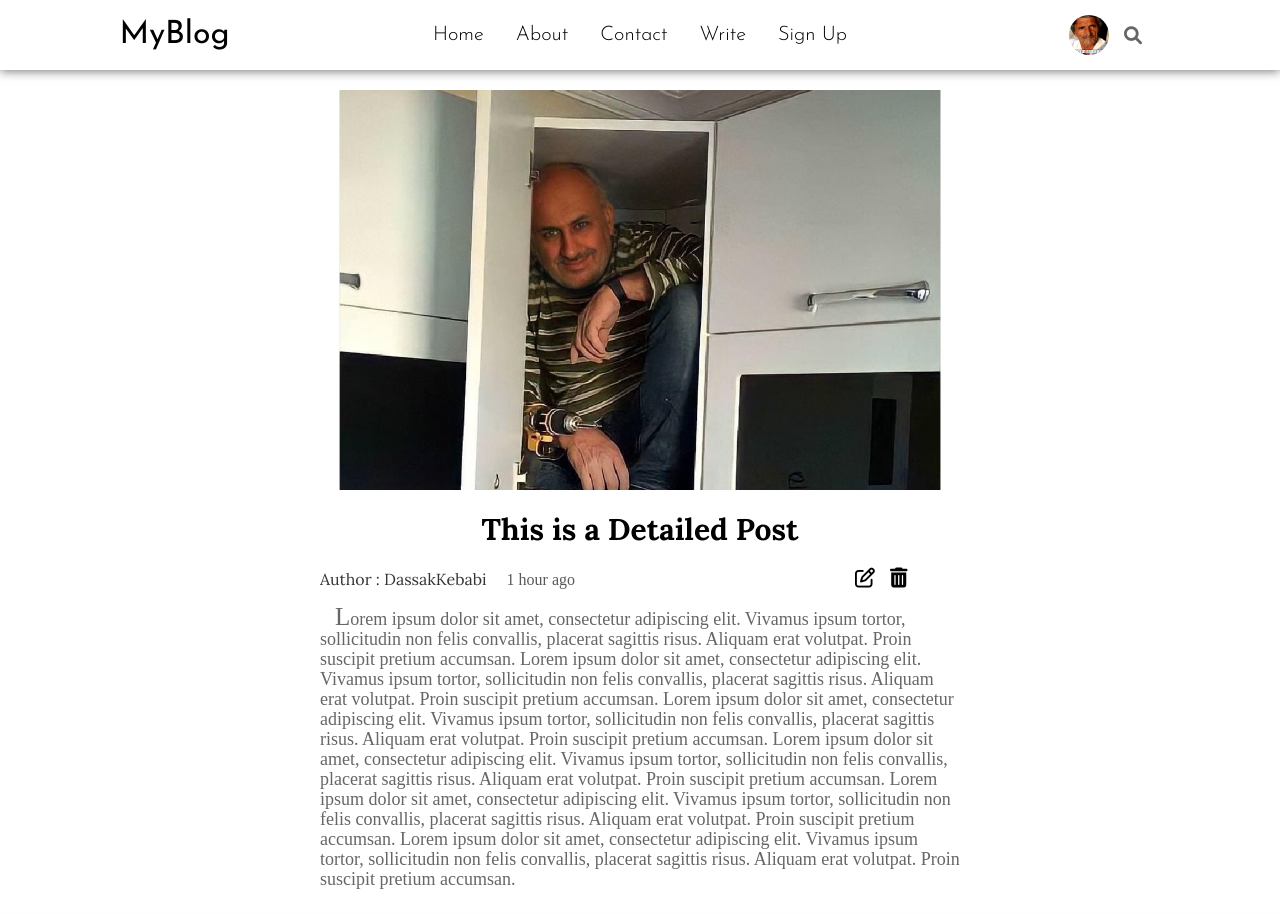
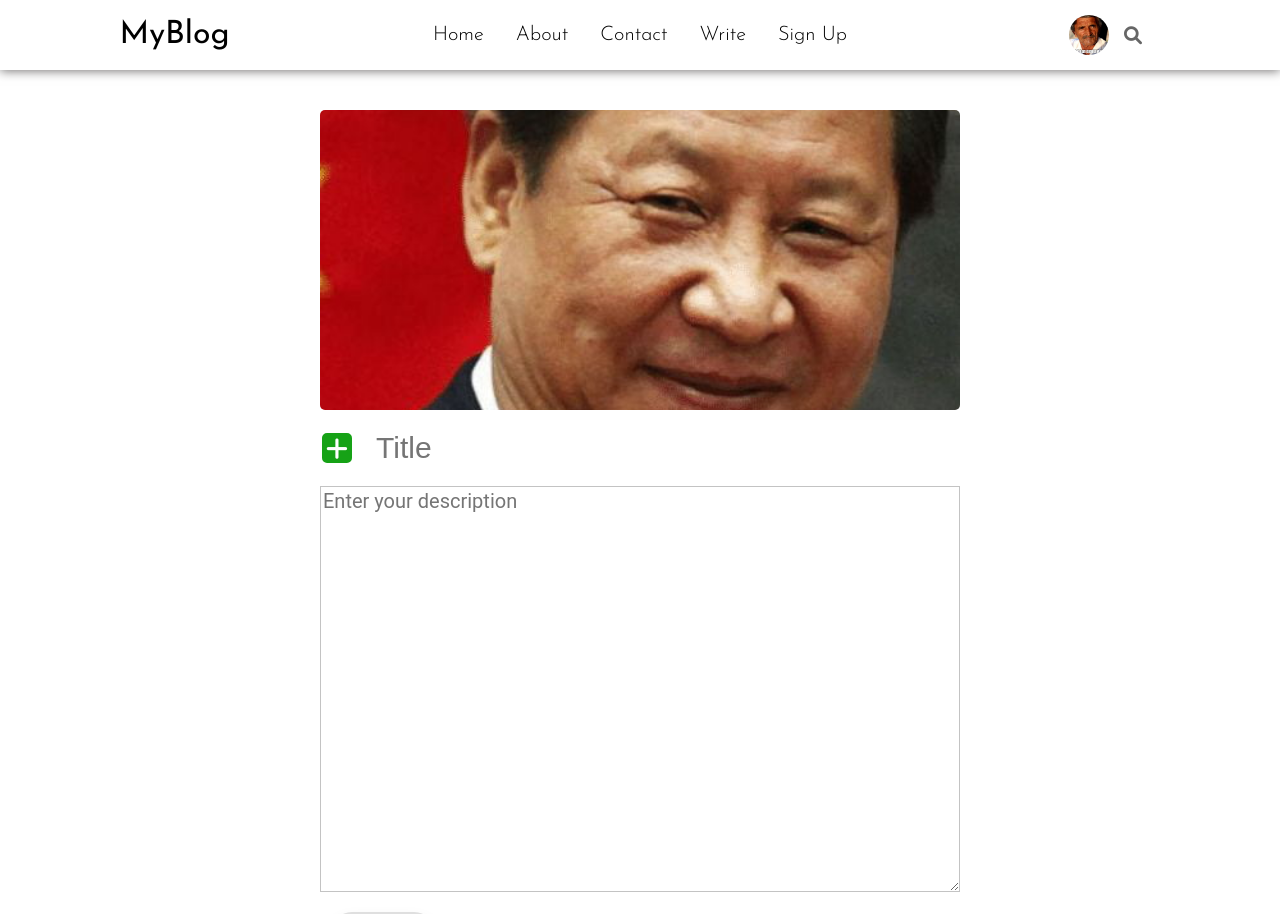
Before and after one commit to keremkoca/react-blog, a React (Create React App) app: page / in a window 1280 px wide. Shown: the top 914 px of the page. Built offline with nearby package versions, Linux system fonts and the light colour scheme.

Commit message:
added write page,component and css

```diff
--- a/src/App.js
+++ b/src/App.js
@@ -1,13 +1,11 @@
 import Navbar from "./Components/Navbar/Navbar";
 import Footer from "./Components/Footer/Footer";
-import Home from "./Pages/Home/Home";
-import PostDetail from "./Pages/PostDetail/PostDetail";
-
+import Write from "./Pages/Write/Write";
 function App() {
   return (
     <div className="site-wrapper">
       <Navbar></Navbar>
-      <PostDetail></PostDetail>
+      <Write></Write>
       <Footer></Footer>
     </div>
   );
--- a/src/Pages/PostDetail/SinglePost.module.css
+++ b/src/Pages/PostDetail/SinglePost.module.css
@@ -50,12 +50,12 @@
   padding-left: 5px;
   padding-right: 10px;
   font-size: 20px;
+  cursor: pointer;
 }
 .post_icon:hover {
   color: rgb(33, 32, 32);
   transform: scale(1.2);
   transition: all 0.2s ease-in-out;
-  cursor: pointer;
 }
 .post_description {
   color: #666;
--- /dev/null
+++ b/src/Pages/Write/Write.js
@@ -0,0 +1,34 @@
+import React from "react";
+import classes from "./Write.module.css";
+import img from "../../Assets/write_img.jpeg";
+function Write() {
+  return (
+    <div className={classes.write}>
+      <img className={classes.write_img} src={img} alt="no img"></img>
+      <form className={classes.writeForm}>
+        <div className={classes.form_container}>
+          <label htmlFor="fileInput">
+            <i className={`${classes.write_icon} fas fa-plus`}></i>
+          </label>
+          <input type="file" id="fileInput" style={{ display: "none" }}></input>
+          <input
+            type="text"
+            placeholder="Title"
+            className={classes.input_title}
+            autoFocus={true}
+          ></input>
+        </div>
+        <div className={classes.form_container}>
+          <textarea
+            className={classes.input_text}
+            type="text"
+            placeholder="Enter your description"
+          ></textarea>
+        </div>
+        <button className={classes.writeSubmitBtn}>Publish</button>
+      </form>
+    </div>
+  );
+}
+
+export default Write;
--- /dev/null
+++ b/src/Pages/Write/Write.module.css
@@ -0,0 +1,82 @@
+.write {
+  margin-top: 40px;
+  margin-bottom: 40px;
+  display: flex;
+  justify-content: center;
+  align-items: center;
+  flex-direction: column;
+}
+.write_img {
+  width: 50%;
+  height: 300px;
+  object-fit: cover;
+  border-radius: 5px;
+  margin-bottom: 20px;
+}
+.writeForm {
+  width: 50%;
+}
+.form_container {
+  display: flex;
+  align-items: center;
+  justify-content: center;
+}
+.write_icon {
+  display: flex;
+  align-items: center;
+  justify-content: center;
+  width: 30px;
+  height: 30px;
+  border-radius: 7px;
+  border: 2px solid white;
+  font-size: 25px;
+  background-color: rgb(22, 162, 22);
+  color: white;
+  cursor: pointer;
+}
+.write_icon:hover {
+  transform: scale(1.1);
+  transition: all 0.2s ease-in-out;
+}
+.input_title {
+  width: 100%;
+  margin-left: 20px;
+  font-size: 30px;
+  border: none;
+}
+.input_title:focus {
+  outline: none;
+}
+.input_text {
+  margin-top: 20px;
+  width: 100%;
+  height: 400px;
+  font-size: 20px;
+  font-family: "Roboto", sans-serif;
+  border: 1px solid rgba(0, 0, 0, 0.236);
+}
+.input_text:focus {
+  outline: none;
+}
+.writeSubmitBtn {
+  padding: 10px 20px;
+  margin: 20px 0 0 10px;
+  border: none;
+  font-family: "Roboto", sans-serif;
+  background-color: rgb(223, 223, 223);
+  box-shadow: 0px 8px 15px rgba(0, 0, 0, 0.1);
+  border-radius: 50px;
+  font-size: 20px;
+  cursor: pointer;
+}
+.writeSubmitBtn:hover {
+  background-color: #2ee59d;
+  box-shadow: 0px 15px 20px rgba(42, 109, 83, 0.619);
+  transition: all 0.3s ease-in-out;
+  color: #fff;
+}
+
+.writeSubmitBtn:active {
+  transform: scale(0.9);
+  transition: all 0.2s ease-in-out;
+}
```
Also changed, not shown: src/Assets/write_img.jpeg (added).
